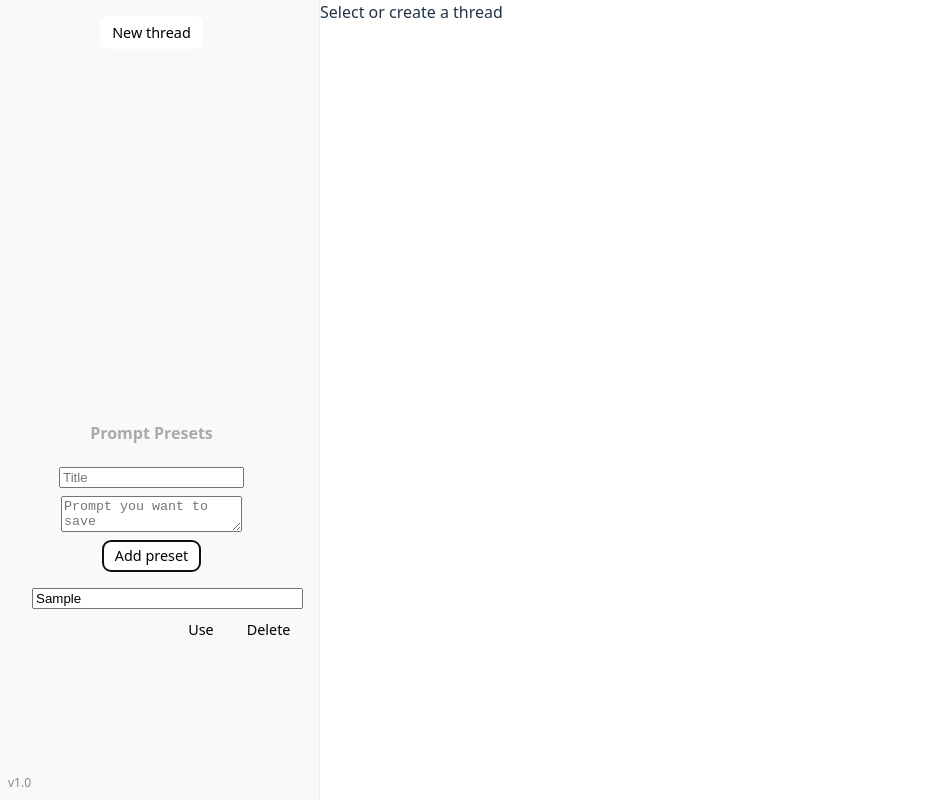
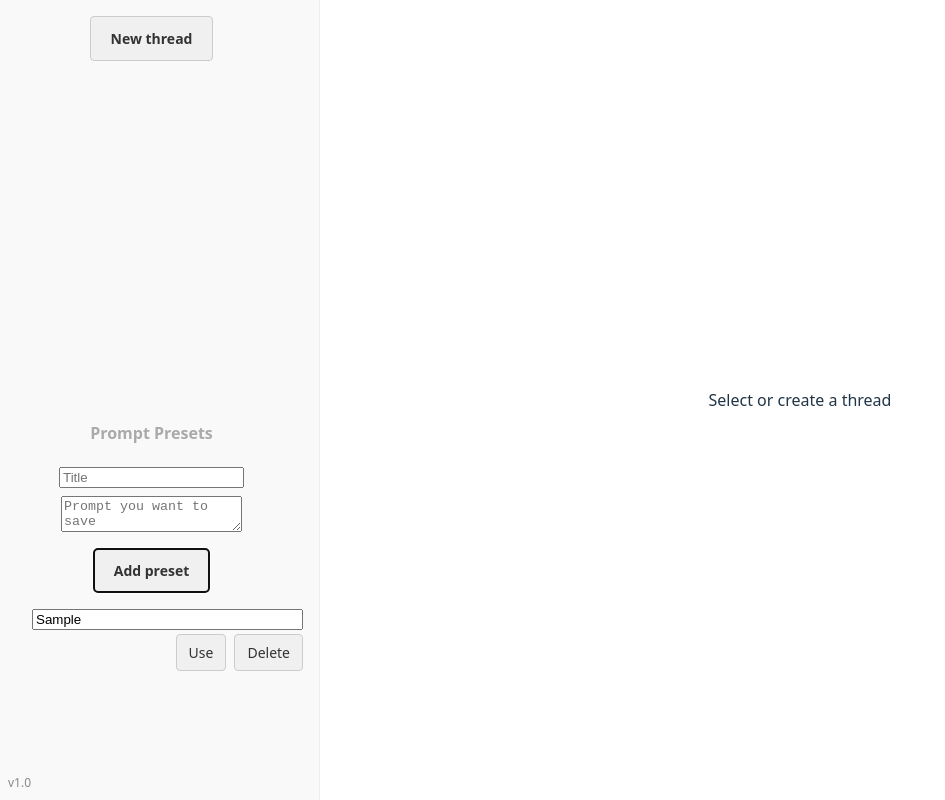
Before and after one commit to hu-labs/pgpt-frontend, a React (Vite) app: page / in a window 1280 px wide. Both pictures are taken after typing "Sample", "Sample" into the empty fields and a click on the button "Add preset". Shown: the whole page, without its empty margins (0-945 px from the left). Built offline with nearby package versions, Linux system fonts and the light colour scheme.

Commit message:
basic light/dark themes

```diff
--- a/src/App.css
+++ b/src/App.css
@@ -1,56 +1,66 @@
-/* Ensure the right pane has an independent vertical scrollbar */
-.right-pane {
-  overflow-y: auto; /* Enable vertical scrolling */
-  height: 100%; /* Ensure it doesn't affect the entire window */
+/* General button styles */
+button {
+  border: 1px solid #ccc;
+  border-radius: 4px;
+  cursor: pointer;
+  font-family: inherit;
+  font-size: 14px;
+  transition: background-color 0.3s, color 0.3s;
 }
 
-/* Ensure the parent container doesn't interfere */
-.parent-container {
-  display: flex;
-  height: 100vh; /* Full viewport height */
-  overflow: hidden; /* Prevent parent from scrolling */
-}
-/*
-#root {
-  max-width: 1280px;
-  margin: 0 auto;
-  padding: 2rem;
-  text-align: center;
+/* Major button styles */
+.major-button {
+  background-color: var(--major-button-bg, #f0f0f0); /* Default to blue */
+  color: var(--major-button-color, #333);
+  padding: 12px 20px;
+  font-weight: bold;
 }
 
-.logo {
-  height: 6em;
-  padding: 1.5em;
-  will-change: filter;
-  transition: filter 300ms;
-}
-.logo:hover {
-  filter: drop-shadow(0 0 2em #646cffaa);
-}
-.logo.react:hover {
-  filter: drop-shadow(0 0 2em #61dafbaa);
+.major-button:hover {
+  background-color: var(--major-button-hover-bg, #e0e0e0);
+  outline: 1px solid #c4c4c4;
+  outline-offset: 0px;
 }
 
-@keyframes logo-spin {
-  from {
-    transform: rotate(0deg);
+/* Minor button styles */
+.minor-button {
+  background-color: var(--minor-button-bg, #f0f0f0); /* Default to light gray */
+  color: var(--minor-button-color, #333);
+  padding: 8px 12px;
+}
+
+.minor-button:hover {
+  background-color: var(--minor-button-hover-bg, #e0e0e0);
+  outline: 1px solid #c4c4c4;
+  outline-offset: 0px;
+}
+
+/* Add theming for the left pane */
+.left-pane {
+  background-color: #f9f9f9; /* Slightly darker than white for light theme */
+}
+
+/* Dark mode styles */
+@media (prefers-color-scheme: dark) {
+  .major-button {
+    background-color: #444;
+    color: #fff;
   }
-  to {
-    transform: rotate(360deg);
+
+  .major-button:hover {
+    background-color: #555;
+  }
+
+  .minor-button {
+    background-color: #444;
+    color: #fff;
+  }
+
+  .minor-button:hover {
+    background-color: #555;
+  }
+
+  .left-pane {
+    background-color: #3b3b3b; /* Slightly lighter than black for dark theme */
   }
 }
-
-@media (prefers-reduced-motion: no-preference) {
-  a:nth-of-type(2) .logo {
-    animation: logo-spin infinite 20s linear;
-  }
-}
-
-.card {
-  padding: 2em;
-}
-
-.read-the-docs {
-  color: #888;
-}
-*/
--- a/src/App.tsx
+++ b/src/App.tsx
@@ -16,11 +16,11 @@ export default function App() {
 
   return (
     <div style={{ display: "grid", gridTemplateColumns: "320px 1fr", height: "100vh", overflow: "hidden" }}> {/* prevent whole window scr */}
-      <div style={{ borderRight: "1px solid #eee", display: "grid", gridTemplateRows: "1fr 1fr", paddingRight: "16px", overflowY: "auto", backgroundColor: "#f9f9f9" }}> {/* Left pane */}
+      <div className="left-pane" style={{ borderRight: "1px solid #eee", display: "grid", gridTemplateRows: "1fr 1fr", paddingRight: "16px", overflowY: "auto" }}> {/* Left pane */}
         <ThreadList onSelect={id => setThreadId(id)} />
         <PresetList onAppend={text => setPresetAppend(prev => prev === text ? `${text} ` : text)} />
       </div>
-      <div style={{ height: "100%", width: "100%", overflowY: "auto" }}> {/* Right pane with independent scrolling */}
+      <div style={{ height: "100%", width: "100%", overflowY: "auto", display: "flex", justifyContent: "center", alignItems: "center" }}> {/* Right pane with independent scrolling */}
         {threadId ?
           <ChatPane
             threadId={threadId}
--- a/src/components/ChatPane.tsx
+++ b/src/components/ChatPane.tsx
@@ -77,7 +77,7 @@ export default function ChatPane({
 
     let threadMessages: { role: string; content: string }[] = [];
 
-    // Use a functional update to ensure the latest state is used
+    // Need the user input to go into the stored messages before fetch()
     await new Promise<void>(resolve => {
       setStore(prev => {
         const next = { ...prev, messages: [...prev.messages, userMessage] };
@@ -95,7 +95,9 @@ export default function ChatPane({
 
     // Clear the input box for this thread
     setInputs(prev => ({ ...prev, [threadId]: "" }));
+    // Consider locking the send button here?
 
+    let data: any;
     try {
       // fetch() from the backend
       const response = await fetch(`${import.meta.env.VITE_API_URL}/chat`, {
@@ -111,7 +113,7 @@ export default function ChatPane({
         throw new Error(`Backend error: ${response.status} ${response.statusText}`);
       }
 
-      const data = await response.json();
+      data = await response.json();
       console.log("Backend response data:", data);
       if( data.errorType==="Sandbox.Timeout" )
         addMessage("assistant", `⚠️ Error: Timed out.`);
@@ -157,7 +159,6 @@ export default function ChatPane({
         />
         <button
           onClick={send}
-          //disabled={input.trim().length === 0}
           disabled={(inputs[threadId]?.trim().length || 0) === 0}
           style={{ height: '40px' }}
         >
--- a/src/components/PresetList.tsx
+++ b/src/components/PresetList.tsx
@@ -32,7 +32,7 @@ export default function PresetList({ onAppend }: { onAppend: (text:string)=>void
         <input placeholder="Title" value={title} onChange={e=>setTitle(e.target.value)} style={{ display: 'block', margin: '0 auto', marginBottom: '8px' }} />
         <textarea placeholder="Prompt you want to save" value={text} onChange={e=>setText(e.target.value)} style={{ display: 'block', margin: '0 auto', marginBottom: '8px' }} />
         <div style={{ marginTop: '8px' }}>
-          <button onClick={createPreset} style={{ backgroundColor: '#ffffff' }}>Add preset</button>
+          <button onClick={createPreset}  className="major-button" style={{ display: 'block', margin: '16px auto 0' }}>Add preset</button>
         </div>
       </div>
       <ul>
@@ -43,9 +43,9 @@ export default function PresetList({ onAppend }: { onAppend: (text:string)=>void
               onBlur={e => updatePreset(p.id, { title: e.target.value })}
               style={{ width: '100%' }}
             />
-            <div style={{ display: 'flex', gap: '8px', marginTop: '4px' }}>
-              <button onClick={() => onAppend(p.text)}>Use</button>
-              <button onClick={() => deletePreset(p.id)}>Delete</button>
+            <div style={{ display: 'flex', gap: '8px', marginTop: '4px', marginBottom: '4px' }}>
+              <button onClick={() => onAppend(p.text)} className="minor-button">Use</button>
+              <button onClick={() => deletePreset(p.id)} className="minor-button">Delete</button>
             </div>
           </li>
         ))}
--- a/src/components/ThreadList.tsx
+++ b/src/components/ThreadList.tsx
@@ -34,7 +34,9 @@ export default function ThreadList({ onSelect }: { onSelect: (id:string)=>void }
 
   return (
     <div>
-      <button onClick={createThread} style={{ display: 'block', margin: '16px auto 0', backgroundColor: '#ffffff' }}>New thread</button>
+      <button onClick={createThread} className="major-button" style={{ display: 'block', margin: '16px auto 0' }}>
+        New thread
+      </button>
       <ul>
         {store.threads.map(t => (
         <li key={t.id} style={{ display: 'flex', flexDirection: 'column', alignItems: 'flex-end' }}>
@@ -48,9 +50,9 @@ export default function ThreadList({ onSelect }: { onSelect: (id:string)=>void }
             }}
             style={{ width: '100%' }}
           />
-          <div style={{ display: 'flex', gap: '8px', marginTop: '4px' }}>
-            <button onClick={() => onSelect(t.id)}>Open</button>
-            <button onClick={() => deleteThread(t.id)}>Delete</button>
+          <div style={{ display: 'flex', gap: '8px', marginTop: '4px', marginBottom: '4px' }}>
+            <button onClick={() => onSelect(t.id)} className="minor-button">Open</button>
+            <button onClick={() => deleteThread(t.id)} className="minor-button">Delete</button>
           </div>
         </li>
         ))}
```
